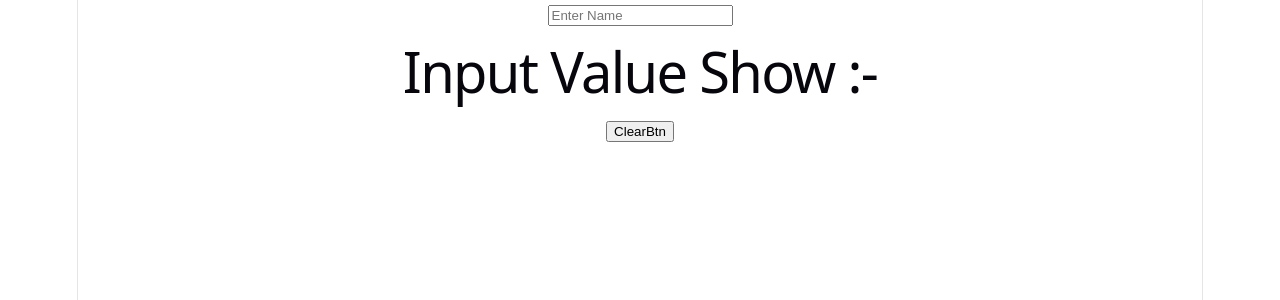
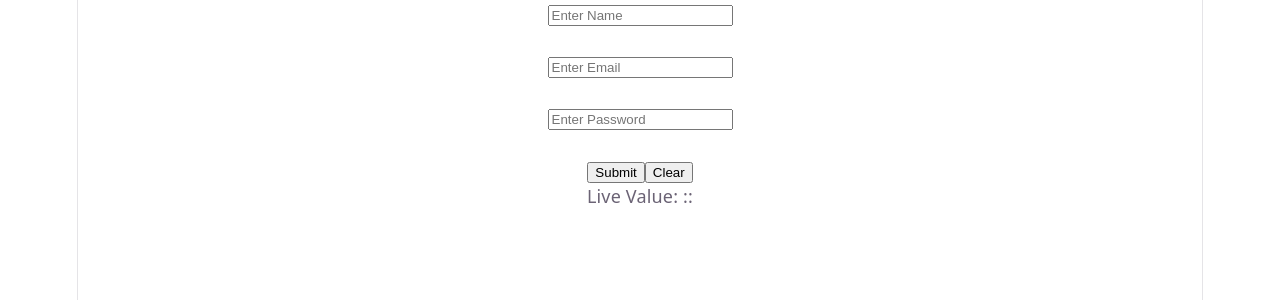
Before and after one commit to Harsimran141/ReactPractice, a React (Vite) app in the folder SecondApp/: page / in a window 1280 px wide. Shown: the top 300 px of the page. Built offline with nearby package versions, Linux system fonts and the light colour scheme.

Commit message:
Refactor App component: remove unused code and integrate Form component for user input handling

```diff
--- /dev/null
+++ b/SecondApp/src/Form.jsx
@@ -0,0 +1,34 @@
+import { useState } from "react";
+
+function Form(){
+    const [name,setName] = useState("");
+    const [email,setEmail] = useState("");
+    const [password,setPassword] = useState("");
+    const handleSubmit = (e) =>{
+        e.preventDefault();
+        alert(`Name: ${name}, Email: ${email} Password: ${password}`);
+    }
+    const handleClear = (e) =>{
+        e.preventDefault();
+        setName("");
+        setEmail("");
+        setPassword("");
+    }
+    return(
+        <div>
+<form action="">
+<input type="text" onChange={(e)=>setName(e.target.value)} value={name} placeholder="Enter Name" />
+<br /><br />
+<input type="Email" onChange={(e)=>setEmail(e.target.value)} value={email} placeholder="Enter Email" />
+<br /><br />
+<input type="password" onChange={(e)=>setPassword(e.target.value)} value={password} placeholder="Enter Password" />
+<br /><br />
+<button type="submit" onClick={handleSubmit}>Submit</button>
+
+<button onClick={handleClear}>Clear</button>
+<p>Live Value: {name}:{email}:{password}</p>
+</form>
+        </div>
+    )
+}
+export default Form;
--- a/SecondApp/src/main.jsx
+++ b/SecondApp/src/main.jsx
@@ -1,6 +1,7 @@
 import { StrictMode } from 'react'
 import { createRoot } from 'react-dom/client'
 import User from './User.jsx'
+import Form from './Form.jsx'
 import './index.css'
 import App from './App.jsx'
 
@@ -8,6 +9,7 @@ import App from './App.jsx'
 createRoot(document.getElementById('root')).render(
   <StrictMode>
     <App />
-    <User/>
+    {/* <User/> */}
+    <Form/>
   </StrictMode>,
 )
```
Also changed, not shown: SecondApp/src/App.jsx (+2 -12 lines), SecondApp/src/Hobby.jsx (added).
